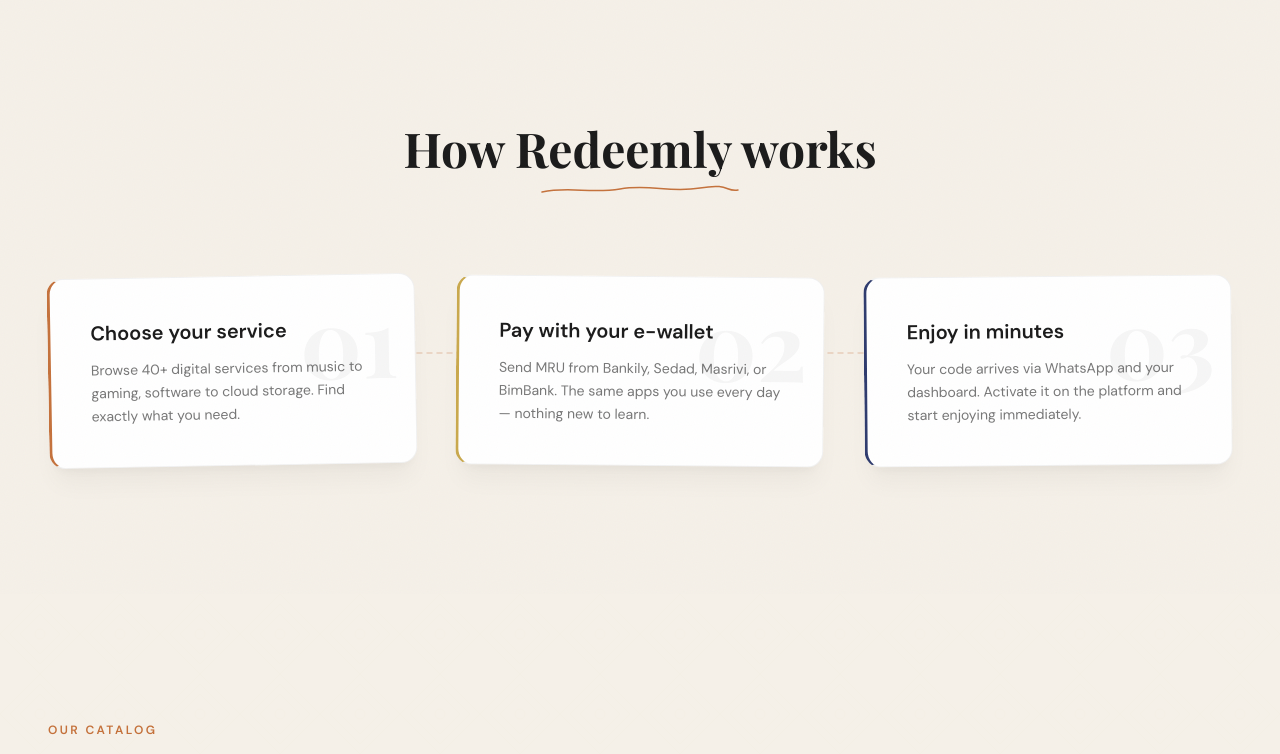
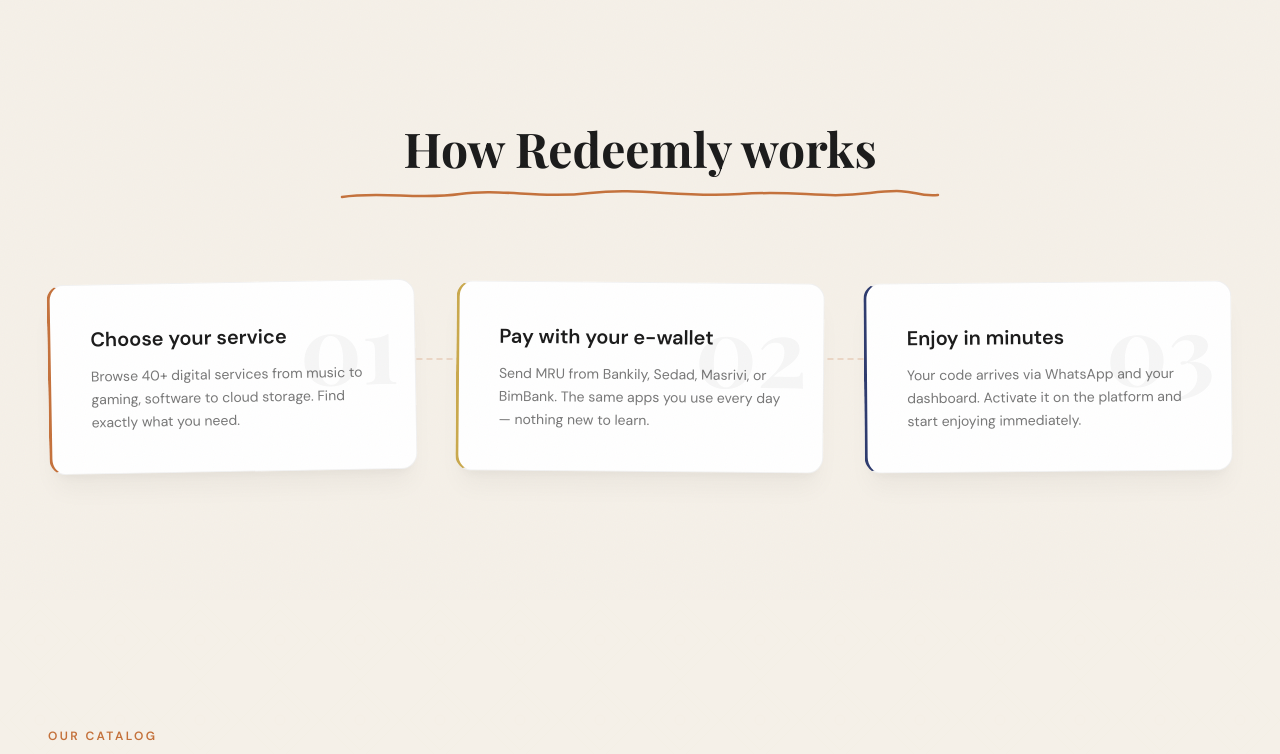
Before and after one commit to terjit-solutions/redeemly, a Next.js app: page / in a window 1280 px wide. Shown: the part 898-1652 px from the top of the page. Built offline with nearby package versions, Linux system fonts and the light colour scheme.

Commit message:
Make squiggly underline long and full-width under heading

```diff
--- a/src/components/landing/HowItWorksSection.tsx
+++ b/src/components/landing/HowItWorksSection.tsx
@@ -57,22 +57,21 @@
 function HandDrawnUnderline({ isInView }: { isInView: boolean }) {
   return (
     <svg
-      width="200"
-      height="12"
-      viewBox="0 0 200 12"
+      viewBox="0 0 600 14"
       fill="none"
       xmlns="http://www.w3.org/2000/svg"
-      style={{ display: "block", margin: "12px auto 0" }}
+      preserveAspectRatio="none"
+      style={{ display: "block", margin: "16px auto 0", width: "min(100%, 600px)", height: "14px" }}
     >
       <motion.path
-        d="M2 8 C 30 2, 50 10, 80 5 S 130 9, 160 4 S 185 8, 198 6"
+        d="M2 9 C 40 3, 80 12, 120 6 S 200 11, 250 5 S 340 10, 400 6 S 480 11, 530 5 S 570 9, 598 7"
         stroke="#C4713B"
-        strokeWidth={1.5}
+        strokeWidth={2.5}
         strokeLinecap="round"
         fill="none"
         initial={{ pathLength: 0 }}
         animate={isInView ? { pathLength: 1 } : { pathLength: 0 }}
-        transition={{ duration: 0.8, delay: 0.3, ease: [0.22, 1, 0.36, 1] }}
+        transition={{ duration: 1.2, delay: 0.3, ease: [0.22, 1, 0.36, 1] }}
       />
     </svg>
   );
```
